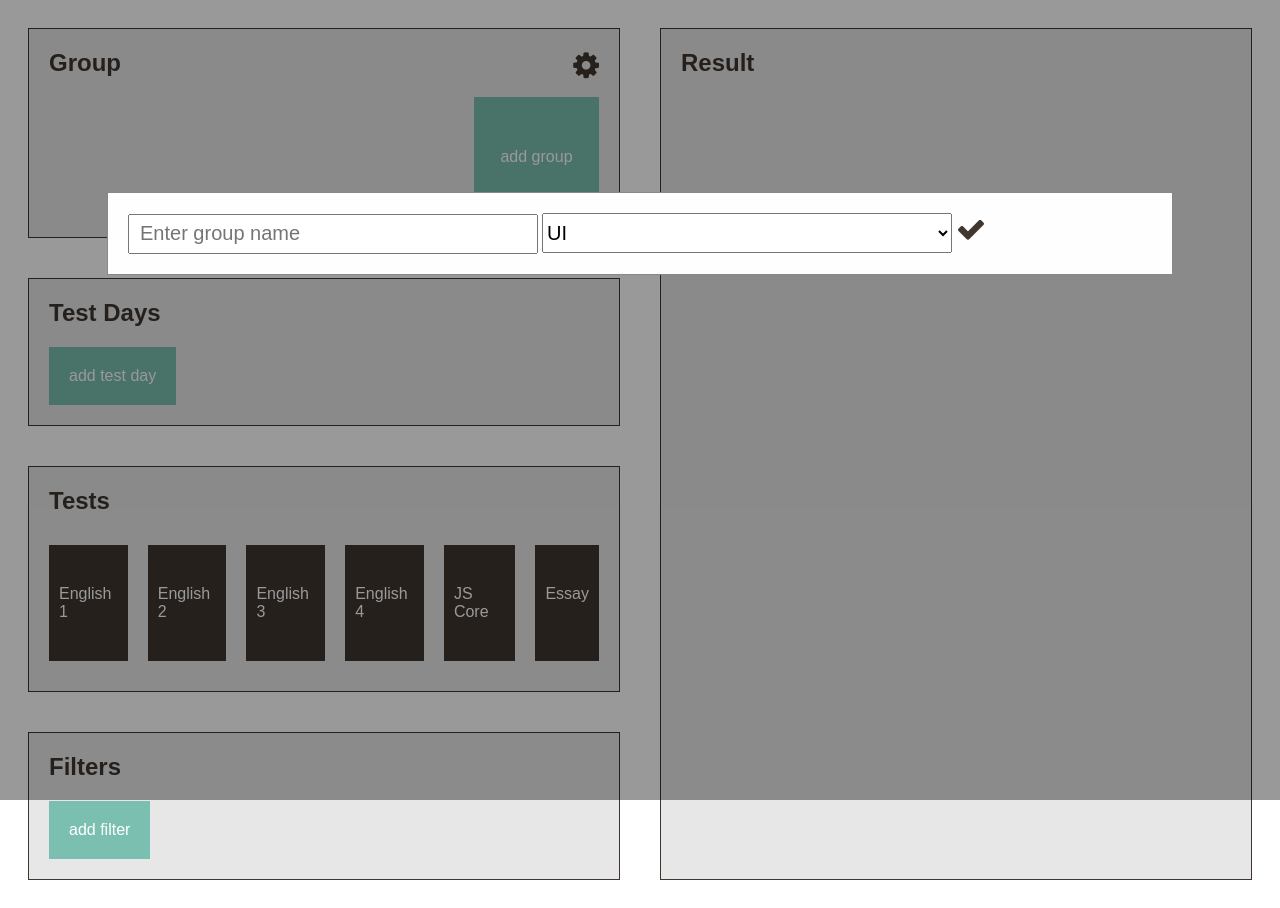
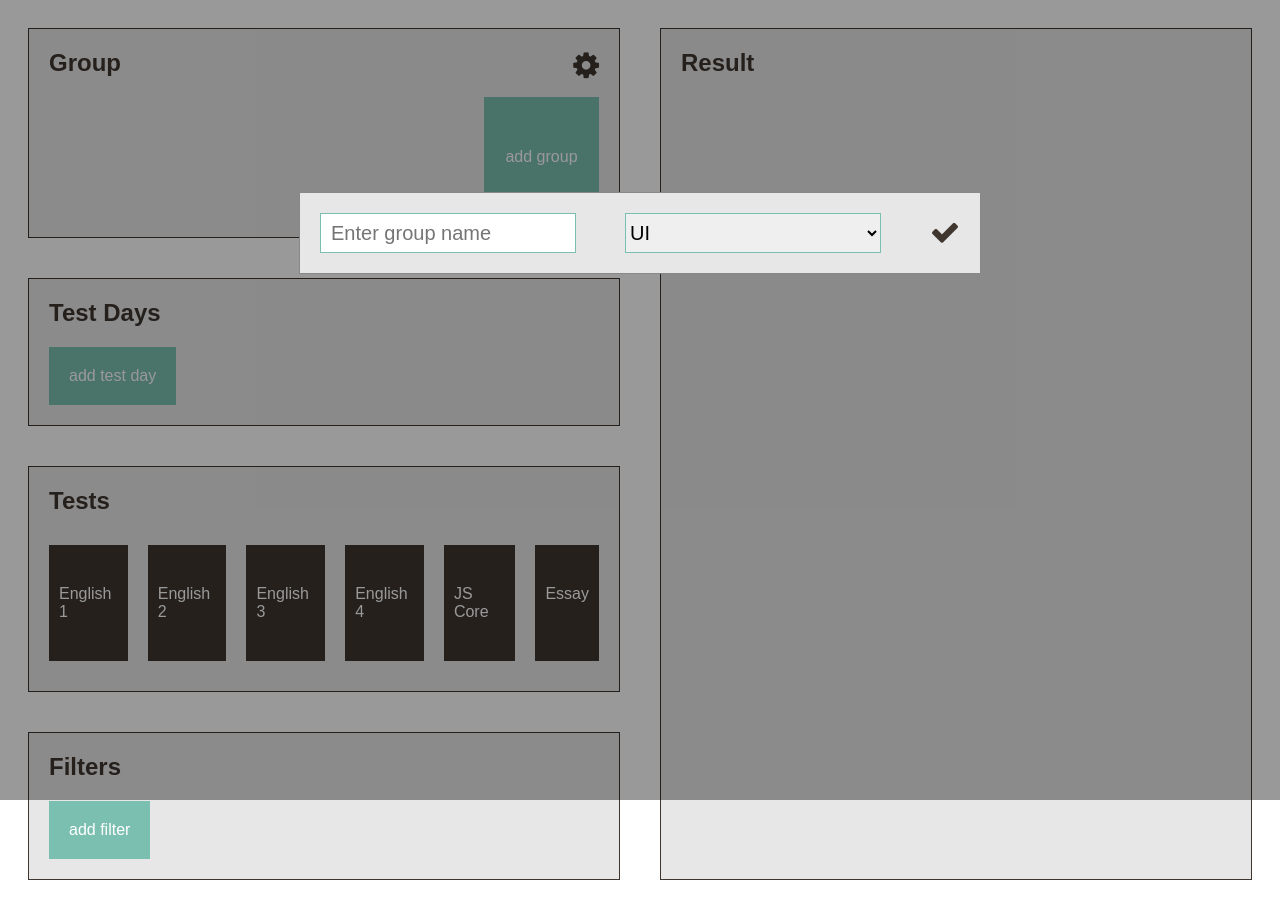
Before and after one commit to vladamiko/Ponni-JS, a website built with webpack: page project/index.html in a window 1280 px wide. Both pictures are taken after a click on the button "add group". Built offline with nearby package versions, Linux system fonts and the light colour scheme.

Commit message:
groups scroll & change popup style

```diff
--- a/project/css/main.css
+++ b/project/css/main.css
@@ -41,8 +41,12 @@ h2.group-title {
 input[type="text"] {
     box-sizing: border-box;
     padding: 10px;
+    border: 1px solid #7bbfb0;
 }
 .group-block__head {
+    position: relative;
+}
+.group-block__body {
     position: relative;
 }
 .group-block__head .btn {
@@ -52,13 +56,16 @@ input[type="text"] {
 }
 .group-block__wrapper {
     position: relative;
-    padding-right: 150px;
+    margin-right: 125px;
     min-height: 120px;
     box-sizing: border-box;
+    overflow-x: scroll;
+    display: flex;
 }
 .group {
     margin-right: 10px;
-    width: 100px;
+    margin-bottom: 10px;
+    width: 115px;
     border: 1px solid #3e362f;
     padding: 10px;
     text-align: center;
@@ -84,7 +91,7 @@ div.group + button {
     padding: 0;
 }
 .add-group-btn {
-    width: 125px;
+    width: 115px;
     height: 100%;
     position: absolute;
     right: 0px;
@@ -123,11 +130,13 @@ ul {
 
 /* Modal Content/Box */
 .modal-content {
-    background-color: #fefefe;
-    margin: 15% auto; /* 15% from the top and centered */
+    background-color: #e7e7e7;
+    margin: 15% auto;
     padding: 20px;
     border: 1px solid #888;
-    width: 80%; /* Could be more or less, depending on screen size */
+    width: 50%;
+    display: flex;
+    justify-content: space-between;
 }
 .modal-group_name,
 .modal-group_direction {
@@ -136,6 +145,7 @@ ul {
     font-size: 20px;
     focus: none;
     outline: none;
+    border: 1px solid #7bbfb0;
 }
 .visible {
     display: block;
--- a/project/index.html
+++ b/project/index.html
@@ -16,15 +16,13 @@
                             <i class="fa fa-cog" aria-hidden="true"></i>
                         </button>
                     </div>
-                    <div class="group-block__wrapper group_wrapper">
-                        <!--<div class="group">-->
-                            <!--<h2>DP-117 JS</h2>-->
-                            <!--<div>-->
-                                <!--<button class="btn">format added</button>-->
-                            <!--</div>-->
-                        <!--</div>-->
+                    <div class="group-block__body">
+                        <div class="group-block__wrapper group_wrapper">
+
+                        </div>
                         <button class="btn add-group-btn">add group</button>
                     </div>
+
                 </section>
                 <section id="day">
                     <div>
```
